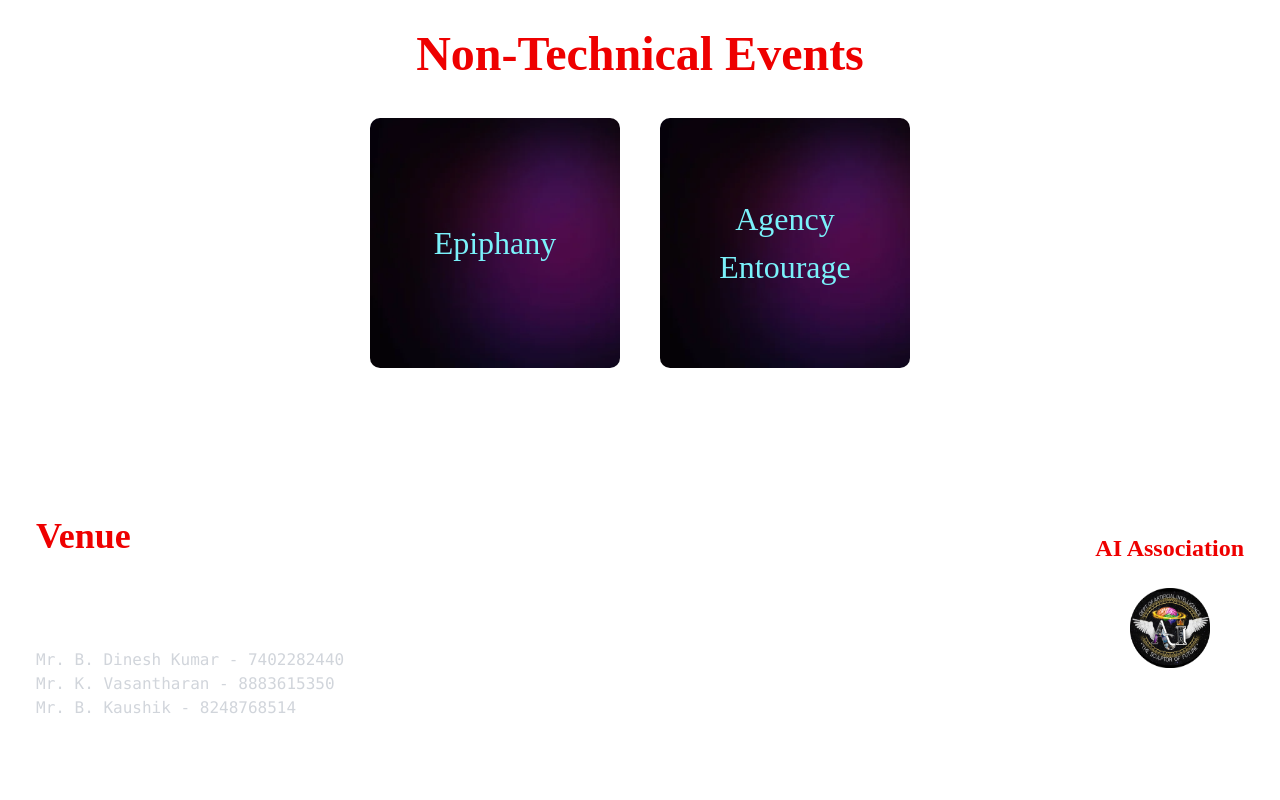
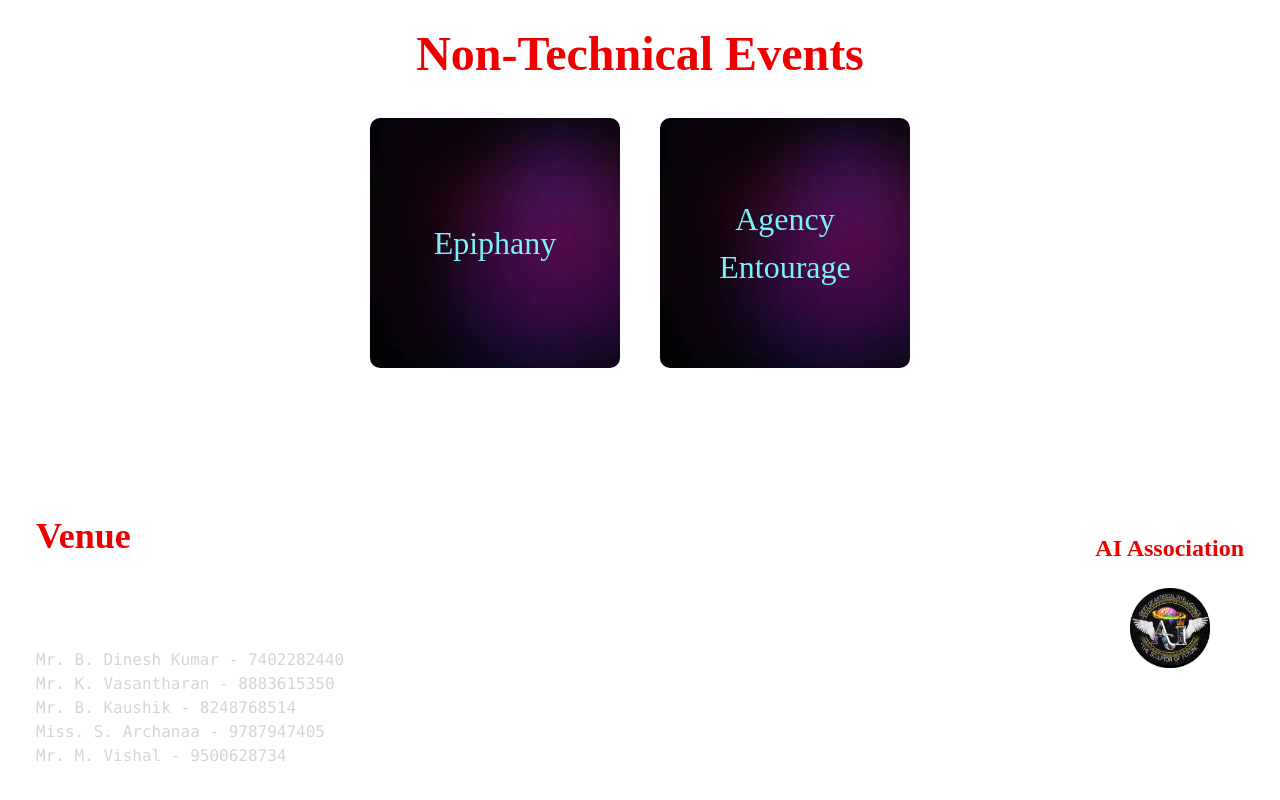
Before and after one commit to KUMARANVASANTH/newell-s_2k23, a React (Create React App) app: page /#/ in a window 1280 px wide. Shown: the part 1878-2678 px from the top of the page. Built offline with nearby package versions, Linux system fonts and the light colour scheme.

Commit message:
Webpage is ready for hosting

```diff
--- a/src/Components/Footer.jsx
+++ b/src/Components/Footer.jsx
@@ -37,6 +37,8 @@ function Footer(){
                     <p className='font-mono'>Mr. B. Dinesh Kumar - 7402282440</p>
                     <p className='font-mono'>Mr. K. Vasantharan - 8883615350</p>
                     <p className='font-mono'>Mr. B. Kaushik - 8248768514</p>
+                    <p className='font-mono'>Miss. S. Archanaa - 9787947405</p>
+                    <p className='font-mono'>Mr. M. Vishal - 9500628734</p>
                     {/* <ul className="py-4">
                         <a href='mailto:ece.isf.2023@gmailcom' rel="noopener noreferrer " target={"_blank"} >
                             <li className='text-lg'> <FaGoogle size={30} className="inline-block" /><span className="px-2 text-lg">ece.isf.2023@gmail.com</span></li>
--- a/src/Components/Model.jsx
+++ b/src/Components/Model.jsx
@@ -29,6 +29,8 @@ const Modal = ({ setIsOpen,handleClick,Content }) => {
           <p className='py-2 font-bold  text-2xl text-[var(--red)] text-start'>Any Clarification Contact:</p>
           <p className='text-[var(--blue)] text-start'>Mr . K . Vasantharan  - 8883615350 </p>
           <p className='text-[var(--blue)] text-start'>Mr . B . Kaushik  - 8248768514 </p>
+          <p className='text-[var(--blue)] text-start'>Miss. S. Archanaa - 9787947405 </p>
+          <p className='text-[var(--blue)] text-start'>Mr. M. Vishal - 9500628734 </p>
           <div className="flex justify-center mt-8">
             <a href={Content.link} className="flex-1 p-[10px] mx-20 reg-btn font-bold text-black">Register</a>
             <button className="flex-1 p-[10px] mx-20 cls-btn font-bold text-white" onClick={handleClick}>Close</button>
```
Also changed, not shown: 8 other files (tests, documents, lock files or other folders).
